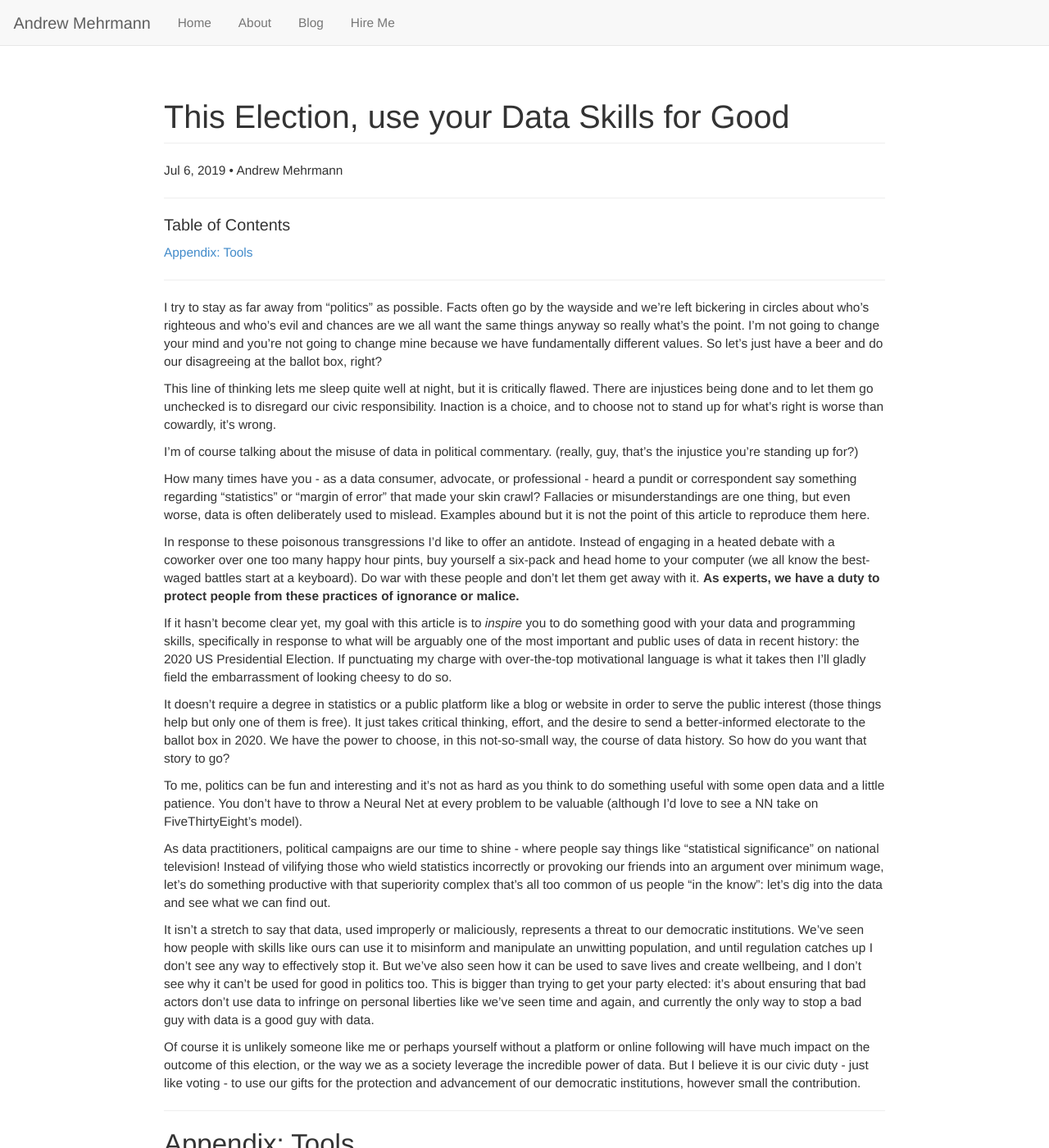
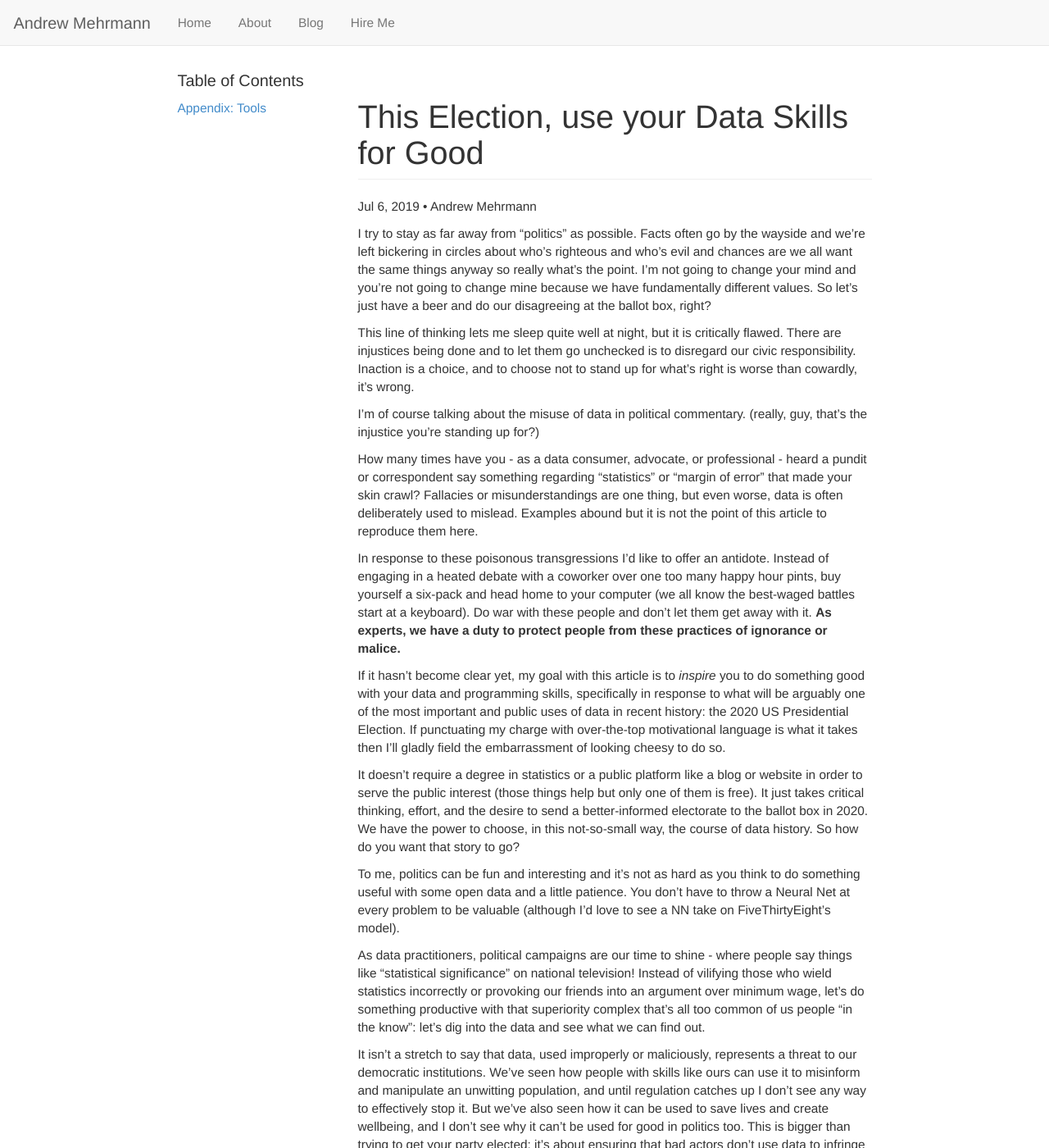
Before and after one commit to dkmehrmann/-deprecated-dkmehrmann.github.io, a Jekyll site: the page built from _posts/2019-07-06-data_politics_do_good.md, in a window 1280 px wide and 1400 px high. Shown: the whole window at 82% size. Built offline with Jekyll 4.4.1, drawn with Linux system fonts in a browser that asks for light colours.

Commit message:
affix TOC on scroll for large screens

```diff
--- a/_layouts/post.html
+++ b/_layouts/post.html
@@ -19,24 +19,30 @@
 </script>
 <script src="http://cdn.mathjax.org/mathjax/latest/MathJax.js?config=TeX-AMS_HTML" type="text/javascript"></script>
 
+<style>
+@media (max-width: 767px) {
+    .affix {
+        position: static;
+    }
+}
+</style>
 
 <div class="row">
+  <div class="col-xs-12 col-sm-3">
 
-  <div id='content'>
+      <div class='affix'>
+        <h4>Table of Contents</h4>
+        <ul class="list-unstyled" id="toc"></ul>
+      </div>
 
-    <h1 class="page-header">{{ page.title }}</h1>
-    <p class="post-meta"><time datetime="{{ page.date | date_to_xmlschema }}" itemprop="datePublished">{{ page.date | date: "%b %-d, %Y" }}</time>{% if page.author %} • <span itemprop="author" itemscope itemtype="http://schema.org/Person"><span itemprop="name">{{ page.author }}</span></span>{% endif %}</p>
+  </div>
 
-    <hr>
+  <div id="content" class="col-xs-12 col-sm-9 pull-right">
 
-    <div>
-      <h4>Table of Contents</h4>
-      <ul class="list-unstyled" id="toc"></ul>
-    </div>
+      <h1 class="page-header">{{ page.title }}</h1>
+      <p class="post-meta"><time datetime="{{ page.date | date_to_xmlschema }}" itemprop="datePublished">{{ page.date | date: "%b %-d, %Y" }}</time>{% if page.author %} • <span itemprop="author" itemscope itemtype="http://schema.org/Person"><span itemprop="name">{{ page.author }}</span></span>{% endif %}</p>
 
-    <hr>
-
-    {{ content }}
+      {{ content }}
 
   </div>
 
```
